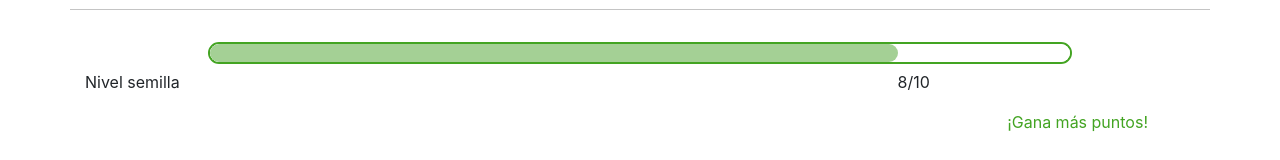
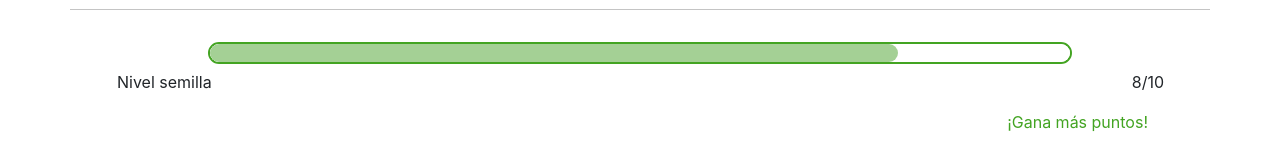
Before and after one commit to alelulu/SCL009-hackathon-ubereats, a React (Create React App) app: page /beneficios in a window 1280 px wide. Shown: the part 308-468 px from the top of the page. Built offline with nearby package versions, Linux system fonts and the light colour scheme; a web font is replaced by a local one.

Commit message:
añado estilo a beneficios

```diff
--- a/src/componentes/estilos/progreso.css
+++ b/src/componentes/estilos/progreso.css
@@ -30,8 +30,18 @@
   background-color: #ffffff;
   border-radius: 105px;
 }
+.nombre-puntos {
+  text-align: center
+}
 .col-nombre-nivel {
-padding-left: 3rem
+text-align: center
+}
+.p-nombre-nivel {
+  padding-left: 2rem
+}
+.p-numero-nivel {
+  text-align: right;
+  padding-right: 1rem
 }
 .col-gana-mas {
   text-align: right;
--- a/src/componentes/progreso.js
+++ b/src/componentes/progreso.js
@@ -14,12 +14,12 @@ class Progreso extends Component {
           </div>
         </div>
         <div className="segundo-contenedor">
-          <div className="row">
+          <div className="row nombre-puntos">
             <div className="col col-nombre-nivel">
-              <p>Nivel semilla</p>
+              <p className="p-nombre-nivel">Nivel semilla</p>
             </div>
             <div className="col col-numero-nivel">
-              <p>{this.props.puntos}/{this.props.puntosMaximos}</p>
+              <p className="p-numero-nivel">{this.props.puntos}/{this.props.puntosMaximos}</p>
             </div>
           </div>
           <div className="row">
```
